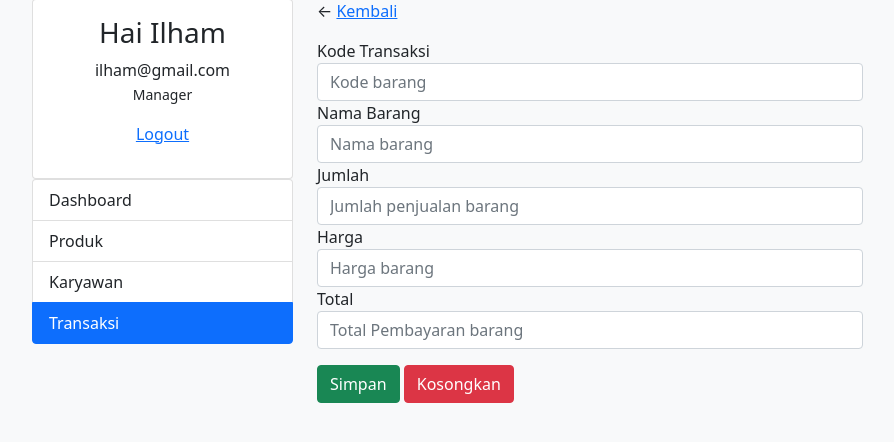
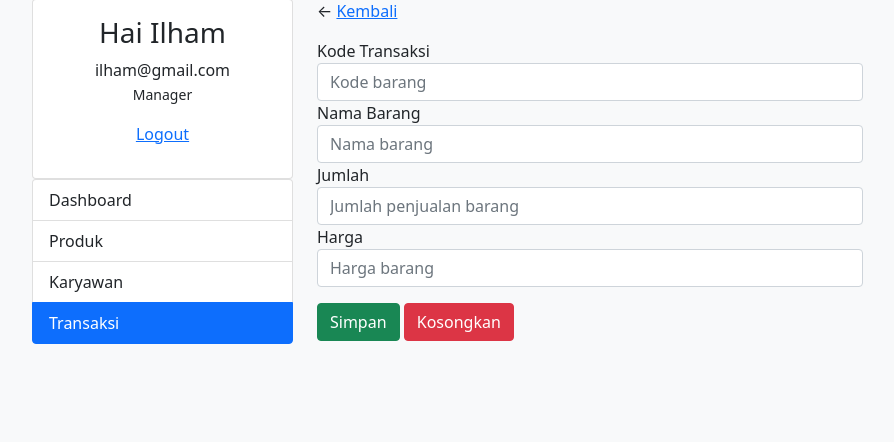
Before and after one commit to sapta97/kkp, a PHP site: page /pages/transaksi/tambah.php in a window 1280 px wide. Shown: the part 49-491 px from the top of the page, without its empty margins (50-944 px from the left). Run offline with PHP 8.4, Linux system fonts and the light colour scheme; a user stored in the database is signed in.

Commit message:
remove tag total

```diff
--- a/pages/transaksi/tambah.php
+++ b/pages/transaksi/tambah.php
@@ -1,8 +1,6 @@
 <?php
  require_once("../../auth.php");
  require_once("../../config.php");
-
-
 
 
 if(isset($_POST['tambah_transaksi'])){
@@ -108,10 +106,6 @@ if(isset($_POST['tambah_transaksi'])){
                             <input class="form-control" type="text" name="harga" placeholder="Harga barang" />
                         </div>
 
-                        <div class="form-group">
-                            <label for="total_bayar">Total</label>
-                            <input class="form-control" type="text" name="total_bayar" placeholder="Total Pembayaran barang" />
-                        </div>
 
 
 
```
